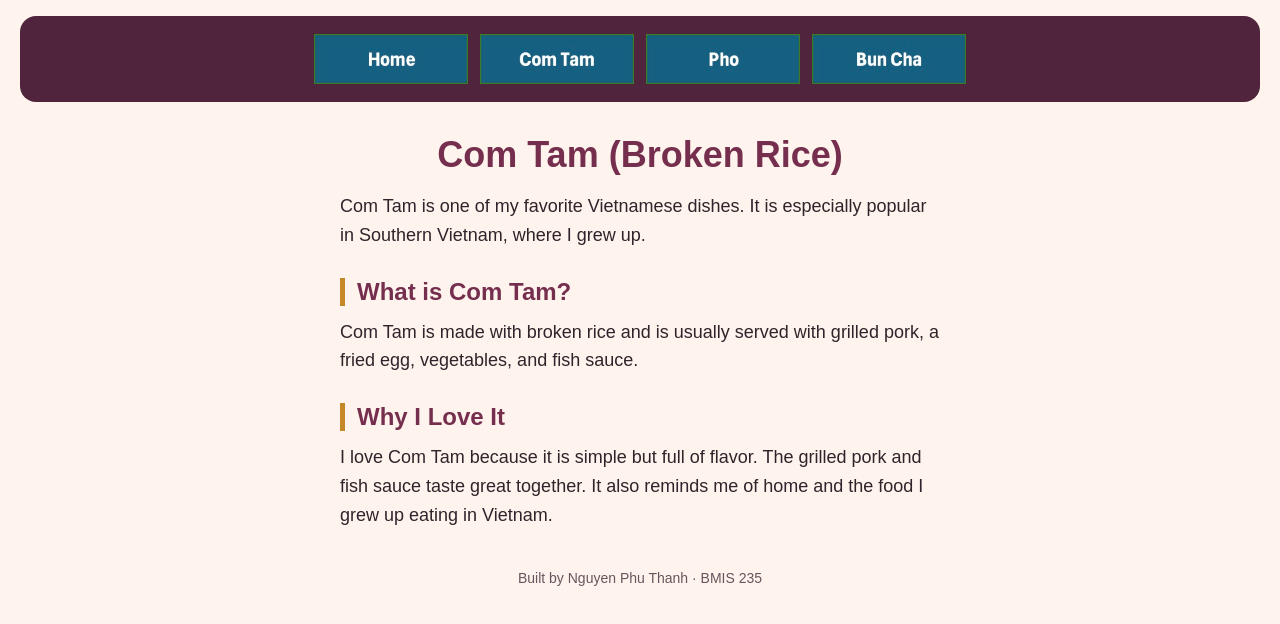
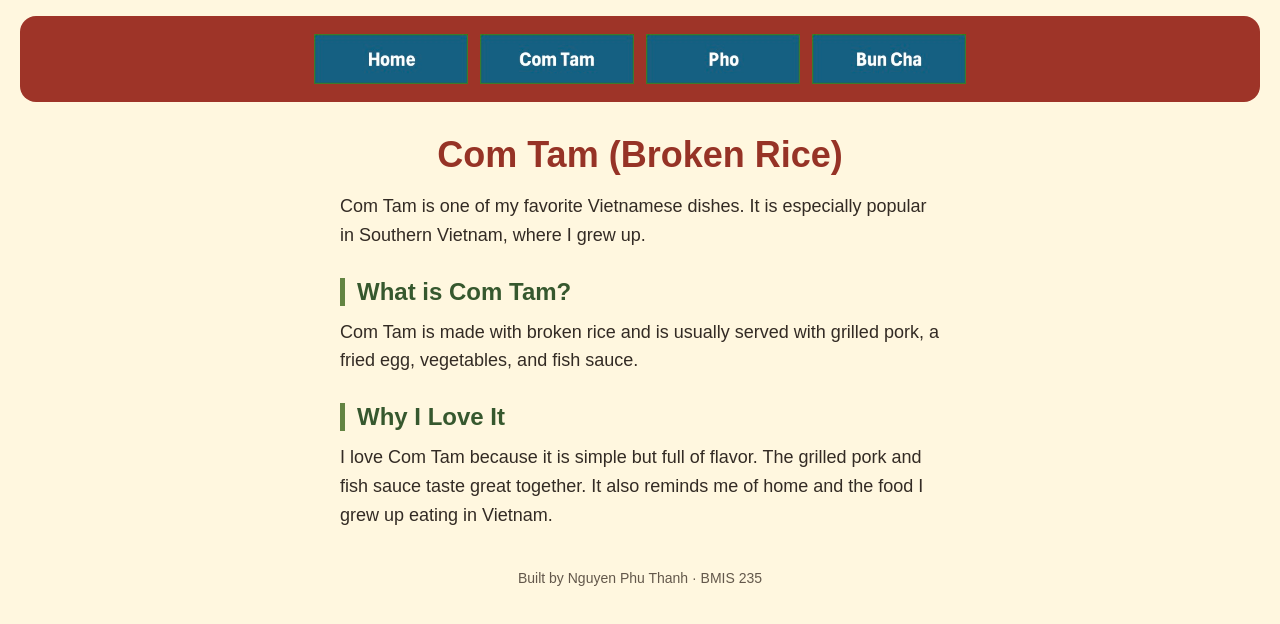
Before and after one commit to pnguyen11-hub/bmis235-html-3, a plain HTML site: page page1.html in a window 1280 px wide. Drawn offline with Linux system fonts and the light colour scheme.

Commit message:
Update styles.css

```diff
--- a/styles.css
+++ b/styles.css
@@ -7,15 +7,15 @@
 /* Font and colors for all four pages */
 body {
     font-family: Arial, Helvetica, sans-serif;
-    background-color: #fff4ed;
-    color: #30232b;
+    background-color: #fff7df;
+    color: #332b24;
     margin: 0;
     padding: 16px 20px 40px;
 }
 
 /* Menu at the top of each page */
 nav {
-    background-color: #50243d;
+    background-color: #9e3428;
     padding: 14px;
     text-align: center;
 }
@@ -33,7 +33,7 @@ nav img {
 
 /* Page title */
 h1 {
-    color: #752e4d;
+    color: #963326;
     text-align: center;
     font-size: 36px;
     margin: 32px auto 16px;
@@ -52,7 +52,7 @@ footer {
     margin-top: 40px;
     text-align: center;
     font-size: 14px;
-    color: #68545e;
+    color: #63584b;
 }
 
 /* New style 1: Round the corners of the menu bar */
@@ -63,18 +63,18 @@ nav {
 /* New style 2: Highlight a menu button when you hover or use Tab */
 nav a:hover img,
 nav a:focus-visible img {
-    outline: 3px solid #ffcf72;
+    outline: 3px solid #daf0b7;
     outline-offset: 2px;
 }
 
-/* New style 3: Line up section headings with the text and add a gold stripe */
+/* New style 3: Line up section headings with the text and add a green stripe */
 body > h2,
 main > h2 {
     box-sizing: border-box;
     max-width: 600px;
     margin: 28px auto 8px;
     padding-left: 12px;
-    border-left: 5px solid #c48827;
-    color: #752e4d;
+    border-left: 5px solid #638442;
+    color: #36582e;
     font-size: 24px;
 }
```
